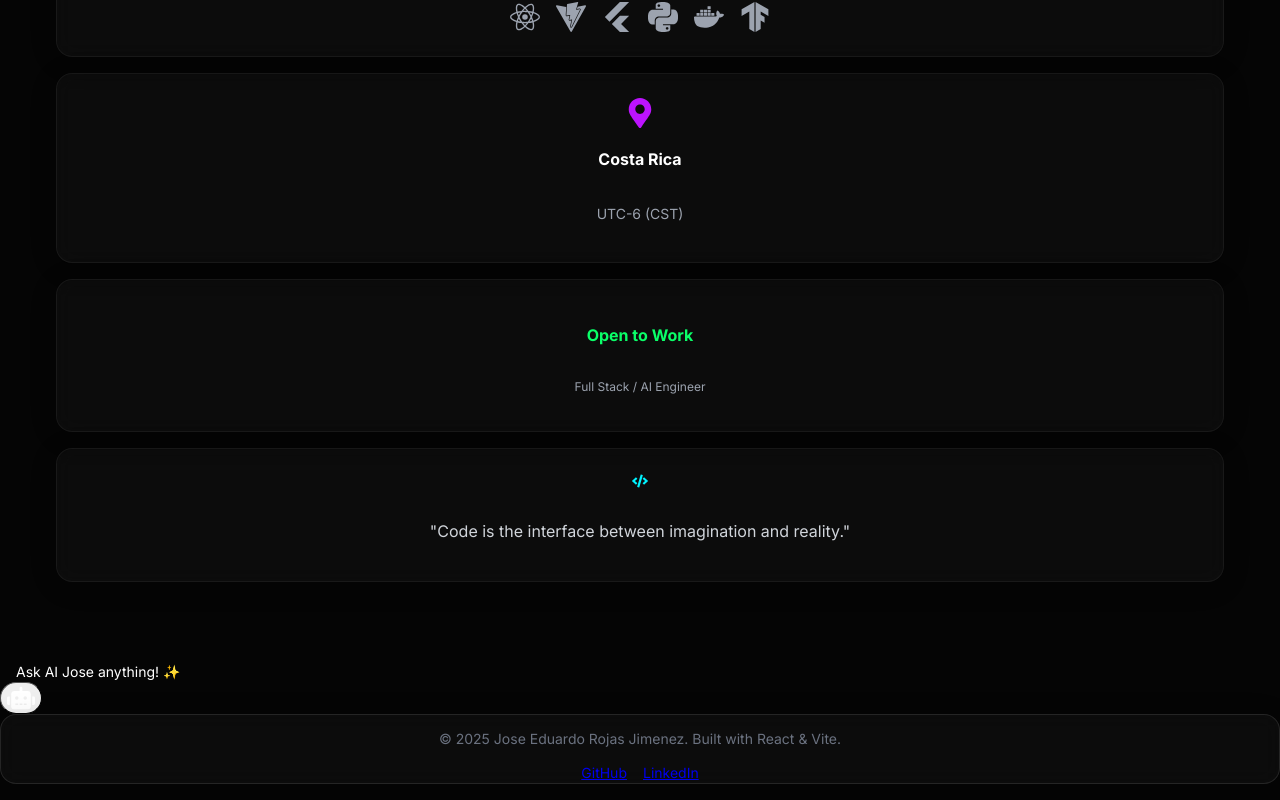
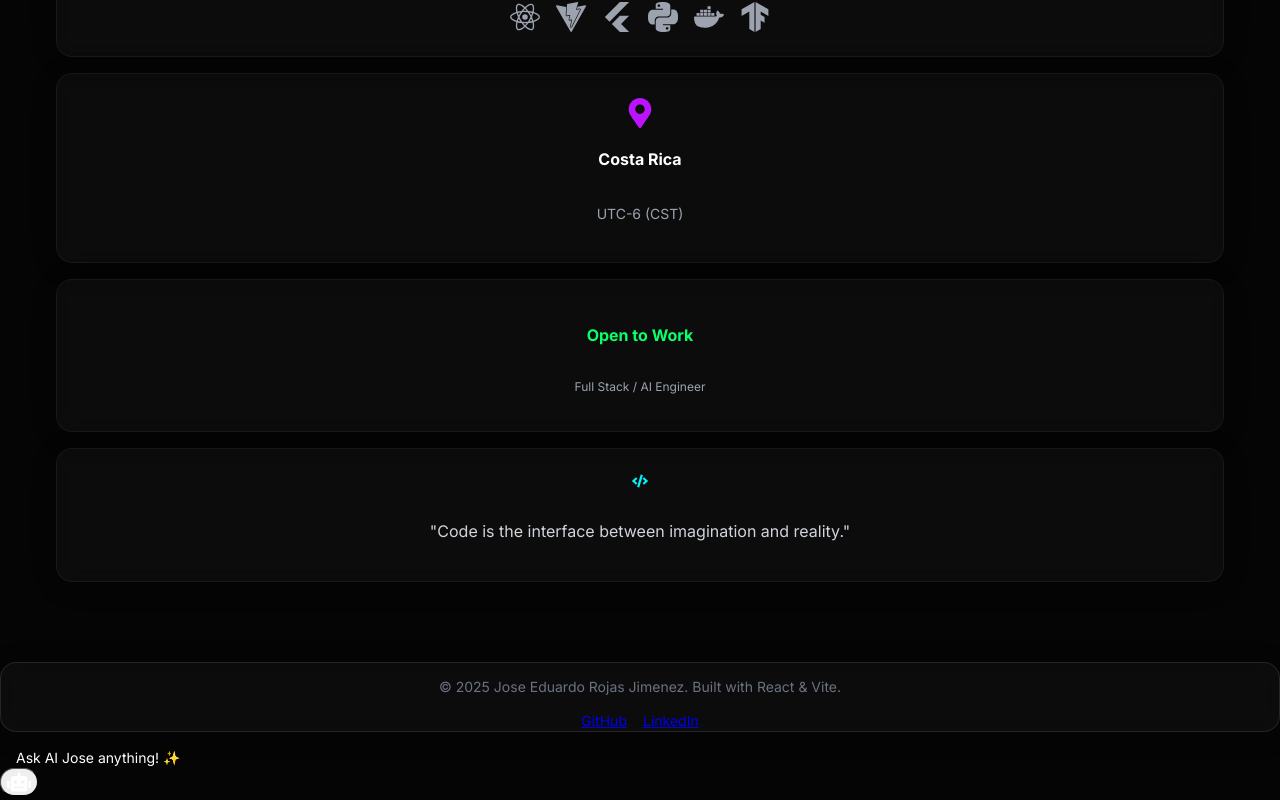
Before and after one commit to jxoesneon/jxoesneon.github.io, a React (Vite) app: page / in a window 1280 px wide. Shown: the part 4159-4959 px from the top of the page. Built offline with nearby package versions, Linux system fonts and the light colour scheme.

Commit message:
fix: use react portal for chat widget positioning

```diff
--- a/src/components/AIChat.jsx
+++ b/src/components/AIChat.jsx
@@ -1,4 +1,5 @@
 import React, { useState, useRef, useEffect } from 'react';
+import ReactDOM from 'react-dom';
 import { motion, AnimatePresence } from 'framer-motion';
 import { GoogleGenerativeAI } from '@google/generative-ai';
 import ReactMarkdown from 'react-markdown';
@@ -90,7 +91,8 @@ const AIChat = () => {
         }
     };
 
-    return (
+    // Use Portal to ensure fixed positioning works regardless of parent transforms
+    return ReactDOM.createPortal(
         <>
             {/* Proactive Tooltip */}
             <AnimatePresence>
@@ -99,29 +101,13 @@ const AIChat = () => {
                         initial={{ opacity: 0, y: 10, scale: 0.9 }}
                         animate={{ opacity: 1, y: 0, scale: 1 }}
                         exit={{ opacity: 0, scale: 0.9 }}
-                        transition={{ delay: 2, duration: 0.5 }}
+                        transition={{ delay: 1, duration: 0.3 }}
                         className="fixed bottom-24 right-5 z-[9998] bg-white text-black px-4 py-2 rounded-xl rounded-br-none shadow-xl text-sm font-medium pointer-events-none"
                     >
                         Ask AI Jose anything! ✨
                     </motion.div>
                 )}
             </AnimatePresence>
-
-            {/* Toggle Button */}
-            <motion.button
-                initial={{ scale: 0 }}
-                animate={{ scale: 1 }}
-                whileHover={{ scale: 1.1 }}
-                whileTap={{ scale: 0.9 }}
-                onClick={() => setIsOpen(!isOpen)}
-                className="fixed bottom-5 right-5 z-[9999] w-16 h-16 rounded-full bg-gradient-to-r from-neon-purple to-neon-blue border border-white/20 flex items-center justify-center text-white shadow-[0_0_20px_rgba(188,19,254,0.5)] hover:shadow-[0_0_30px_rgba(188,19,254,0.8)] transition-all"
-            >
-                {isOpen ? (
-                    <IoClose size={28} />
-                ) : (
-                    <FaRobot size={28} className="animate-pulse" />
-                )}
-            </motion.button>
 
             {/* Chat Window */}
             <AnimatePresence>
@@ -130,7 +116,8 @@ const AIChat = () => {
                         initial={{ opacity: 0, y: 20, scale: 0.95 }}
                         animate={{ opacity: 1, y: 0, scale: 1 }}
                         exit={{ opacity: 0, y: 20, scale: 0.95 }}
-                        className="fixed bottom-24 right-6 z-50 w-[350px] md:w-[400px] h-[500px] bg-black/80 backdrop-blur-xl border border-white/10 rounded-2xl shadow-2xl flex flex-col overflow-hidden"
+                        transition={{ duration: 0.2 }}
+                        className="fixed bottom-24 right-5 z-[9999] w-[350px] md:w-[380px] h-[500px] bg-[#1a1a1a]/95 backdrop-blur-xl border border-white/10 rounded-2xl shadow-2xl flex flex-col overflow-hidden"
                     >
                         {/* Header */}
                         <div className="p-4 border-b border-white/10 bg-white/5 flex items-center gap-3">
@@ -157,7 +144,7 @@ const AIChat = () => {
                         </div>
 
                         {/* Messages */}
-                        <div className="flex-1 overflow-y-auto p-4 space-y-6">
+                        <div className="flex-1 overflow-y-auto p-4 space-y-6 scrollbar-thin scrollbar-thumb-white/10 scrollbar-track-transparent">
                             {messages.map((msg, idx) => (
                                 <div key={idx} className={`flex gap-3 ${msg.role === 'user' ? 'flex-row-reverse' : 'flex-row'}`}>
                                     {/* Avatar */}
@@ -211,7 +198,7 @@ const AIChat = () => {
                                     type="text"
                                     value={input}
                                     onChange={(e) => setInput(e.target.value)}
-                                    placeholder="Ask about projects, stack..."
+                                    placeholder="Ask about projects..."
                                     className="flex-1 bg-white/5 border border-white/10 rounded-lg px-4 py-2 text-white focus:outline-none focus:border-neon-purple transition-colors placeholder-gray-500 text-sm"
                                     disabled={isLoading}
                                 />
@@ -233,7 +220,22 @@ const AIChat = () => {
                     </motion.div>
                 )}
             </AnimatePresence>
-        </>
+
+            {/* Toggle Button - Removed initial scale animation for instant visibility */}
+            <motion.button
+                whileHover={{ scale: 1.05 }}
+                whileTap={{ scale: 0.95 }}
+                onClick={() => setIsOpen(!isOpen)}
+                className="fixed bottom-5 right-5 z-[10000] w-14 h-14 rounded-full bg-gradient-to-r from-neon-purple to-neon-blue border border-white/20 flex items-center justify-center text-white shadow-[0_0_20px_rgba(188,19,254,0.5)] hover:shadow-[0_0_30px_rgba(188,19,254,0.8)] transition-all"
+            >
+                {isOpen ? (
+                    <IoClose size={24} />
+                ) : (
+                    <FaRobot size={24} className="animate-pulse" />
+                )}
+            </motion.button>
+        </>,
+        document.body
     );
 };
 
```
